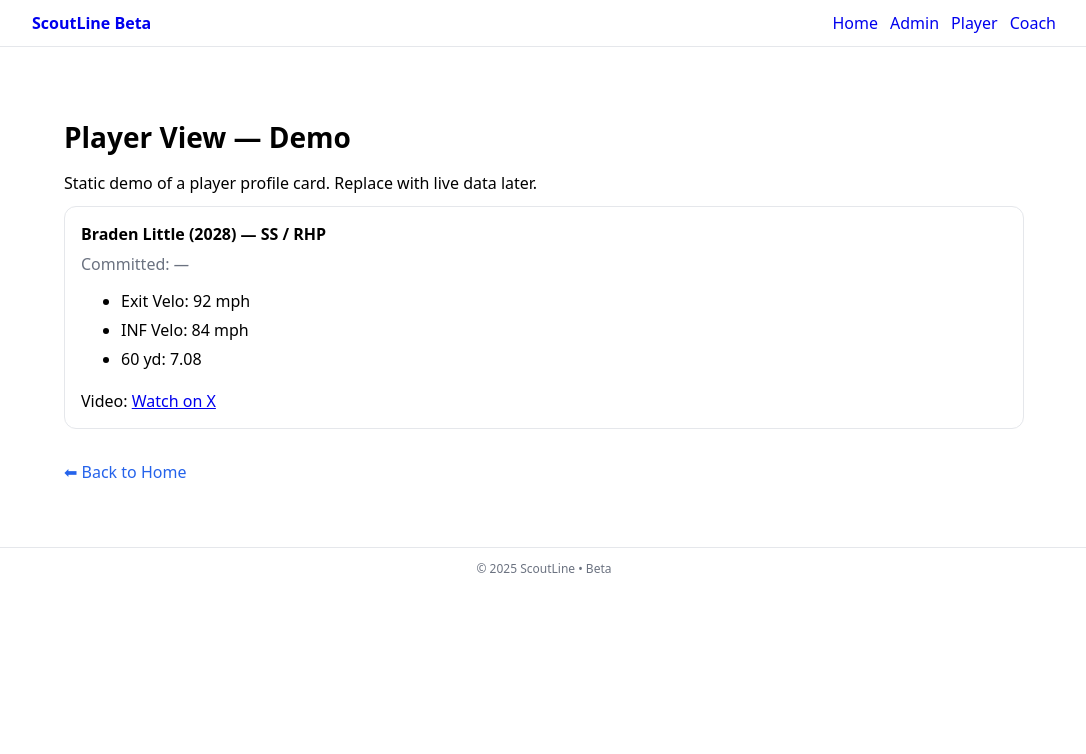
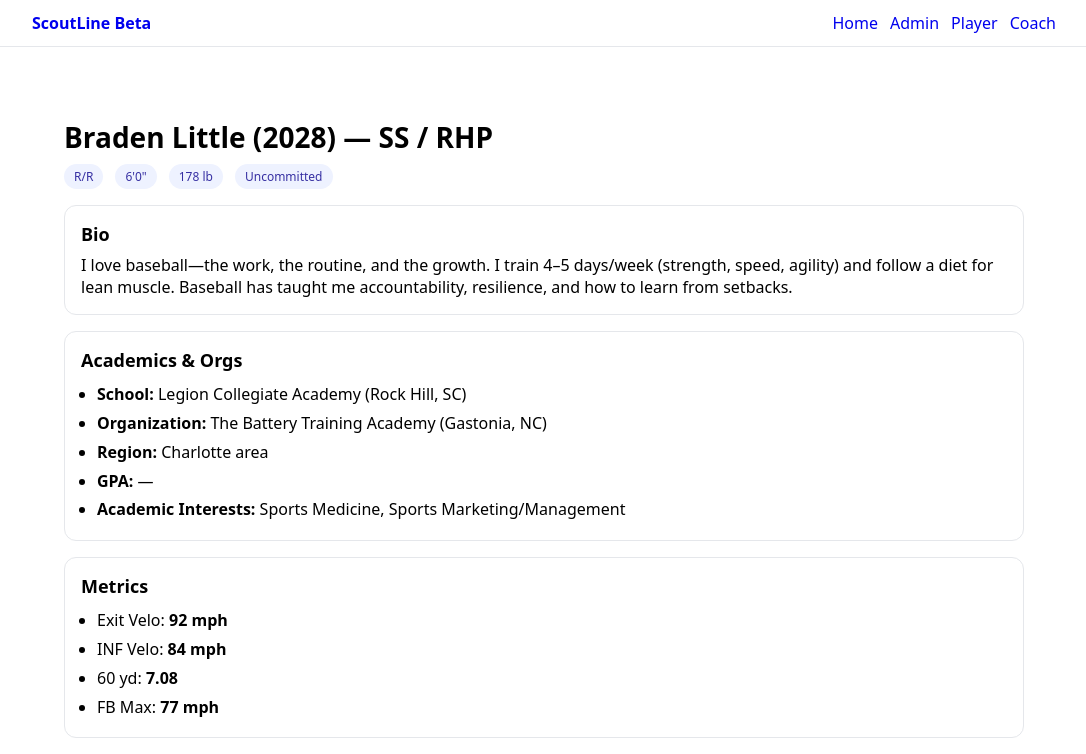
Before and after one commit to mattblittle-create/scoutline-beta, a Next.js app: page /player in a window 1280 px wide. Shown: the top 754 px of the page, without its empty margins (96-1182 px from the left). Built offline with nearby package versions, Linux system fonts and the light colour scheme.

Commit message:
Update page.tsx

```diff
--- a/app/player/page.tsx
+++ b/app/player/page.tsx
@@ -1,19 +1,75 @@
+import { braden } from "../lib/samplePlayer";
+
+function Badge({ children }: { children: React.ReactNode }) {
+  return (
+    <span style={{ display: "inline-block", padding: "4px 10px", borderRadius: 9999, background: "#eef2ff", color: "#3730a3", fontSize: 12 }}>
+      {children}
+    </span>
+  );
+}
+
 export default function PlayerPage() {
+  const p = braden;
+
   return (
     <section style={{ padding: 24, maxWidth: 960, margin: "0 auto" }}>
-      <h1 style={{ fontSize: 28, marginBottom: 12 }}>Player View — Demo</h1>
-      <p style={{ marginBottom: 12 }}>Static demo of a player profile card. Replace with live data later.</p>
-      <div style={{ border: "1px solid #e5e7eb", borderRadius: 12, padding: 16, marginTop: 12 }}>
-        <strong>Braden Little (2028) — SS / RHP</strong>
-        <div style={{ marginTop: 8, color: "#6b7280" }}>Committed: <em>—</em></div>
-        <ul style={{ marginTop: 12, lineHeight: 1.8 }}>
-          <li>Exit Velo: 92 mph</li>
-          <li>INF Velo: 84 mph</li>
-          <li>60 yd: 7.08</li>
-        </ul>
-        <div style={{ marginTop: 12 }}>Video: <a href="https://x.com/BLittle2028" target="_blank" rel="noreferrer">Watch on X</a></div>
+      <h1 style={{ fontSize: 28, marginBottom: 8 }}>
+        {p.name} ({p.gradYear}) — {p.positions.join(" / ")}
+      </h1>
+      <div style={{ display: "flex", gap: 12, flexWrap: "wrap", marginBottom: 16 }}>
+        <Badge>{p.handedness}</Badge>
+        <Badge>{p.height}</Badge>
+        <Badge>{p.weight}</Badge>
+        {p.committed ? <Badge>COMMITTED: {p.committedCollege}</Badge> : <Badge>Uncommitted</Badge>}
       </div>
-      <p style={{ marginTop: 32 }}><a href="/" style={{ color: "#2563eb", textDecoration: "none" }}>⬅ Back to Home</a></p>
+
+      <div style={{ display: "grid", gridTemplateColumns: "1fr", gap: 16 }}>
+        <Card title="Bio">
+          <p style={{ margin: 0 }}>{p.bio}</p>
+        </Card>
+
+        <Card title="Academics & Orgs">
+          <ul style={{ margin: 0, paddingLeft: 16, lineHeight: 1.8 }}>
+            <li><strong>School:</strong> {p.school}</li>
+            <li><strong>Organization:</strong> {p.org}</li>
+            <li><strong>Region:</strong> {p.city}</li>
+            {p.academics?.gpa && <li><strong>GPA:</strong> {p.academics.gpa}</li>}
+            {p.academics?.interests && <li><strong>Academic Interests:</strong> {p.academics.interests.join(", ")}</li>}
+          </ul>
+        </Card>
+
+        <Card title="Metrics">
+          <ul style={{ margin: 0, paddingLeft: 16, lineHeight: 1.8 }}>
+            {p.metrics.exitVelo && <li>Exit Velo: <strong>{p.metrics.exitVelo}</strong></li>}
+            {p.metrics.infieldVelo && <li>INF Velo: <strong>{p.metrics.infieldVelo}</strong></li>}
+            {p.metrics.outfieldVelo && <li>OF Velo: <strong>{p.metrics.outfieldVelo}</strong></li>}
+            {p.metrics.catcherPop && <li>Pop Time: <strong>{p.metrics.catcherPop}</strong></li>}
+            {p.metrics.sixtyYard && <li>60 yd: <strong>{p.metrics.sixtyYard}</strong></li>}
+            {p.metrics.fastballMax && <li>FB Max: <strong>{p.metrics.fastballMax}</strong></li>}
+          </ul>
+        </Card>
+
+        <Card title="Video Links">
+          <ul style={{ margin: 0, paddingLeft: 16, lineHeight: 2 }}>
+            {p.videoLinks.map(v => (
+              <li key={v.url}><a href={v.url} target="_blank" rel="noreferrer">{v.label}</a></li>
+            ))}
+          </ul>
+        </Card>
+      </div>
+
+      <p style={{ marginTop: 32 }}>
+        <a href="/" style={{ color: "#2563eb", textDecoration: "none" }}>⬅ Back to Home</a>
+      </p>
     </section>
   );
 }
+
+function Card({ title, children }: { title: string; children: React.ReactNode }) {
+  return (
+    <div style={{ border: "1px solid #e5e7eb", borderRadius: 12, padding: 16 }}>
+      <h2 style={{ fontSize: 18, margin: "0 0 8px" }}>{title}</h2>
+      {children}
+    </div>
+  );
+}
```
